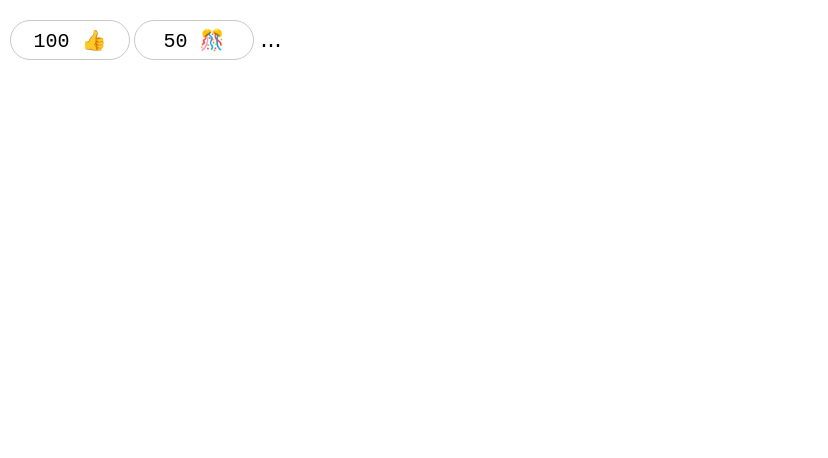
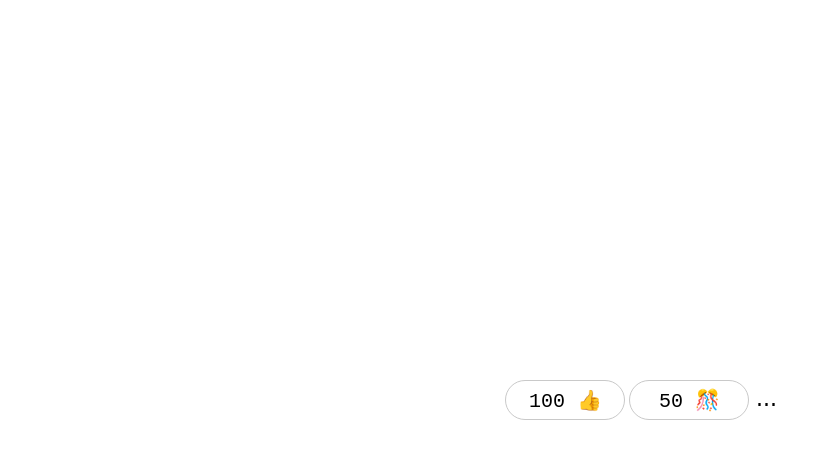
Before and after one commit to colorlessenergy/emoji-count, a Next.js app: page / in a window 1280 px wide. Shown: the top 458 px of the page, without its empty margins (0-828 px from the left). Built offline with nearby package versions, Linux system fonts and the light colour scheme.

Commit message:
center content

```diff
--- a/pages/index.js
+++ b/pages/index.js
@@ -114,6 +114,7 @@ export default function Home() {
                     <h2 className="select-emoji-title">select emoji to add</h2>
                     {emojis.map(({ emoji, count }, index) => {
                         if (count !== 0) return null;
+
                         return (
                             <button
                                 className="select-emoji-button"
--- a/styles/globals.css
+++ b/styles/globals.css
@@ -21,8 +21,10 @@ button {
 }
 
 .buttons-container {
-    margin-top: 20px;
-    margin-left: 10px;
+    min-height: 100vh;
+    display: flex;
+    align-items: center;
+    justify-content: center;
 }
 
 .emoji-button {
```
